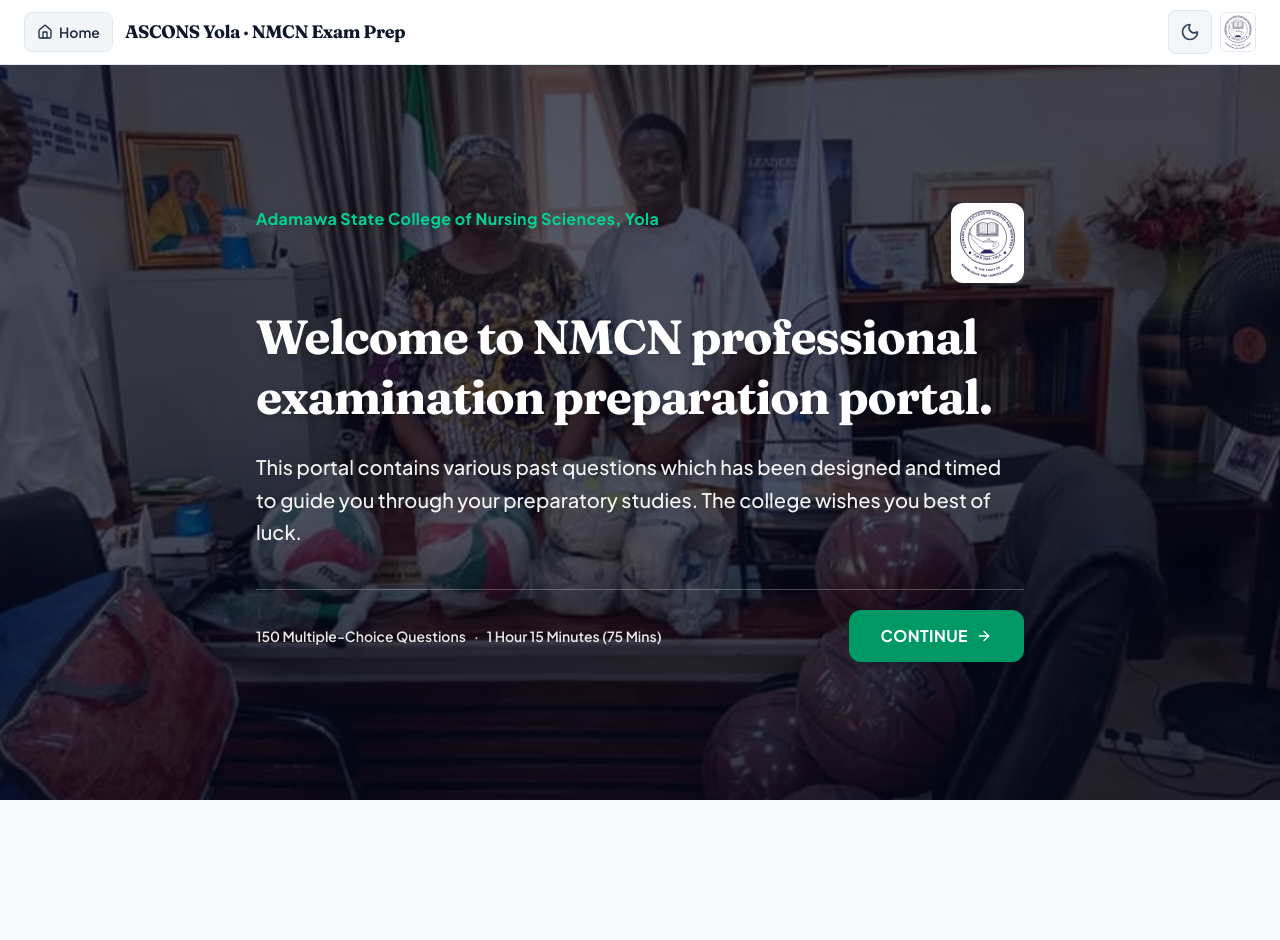
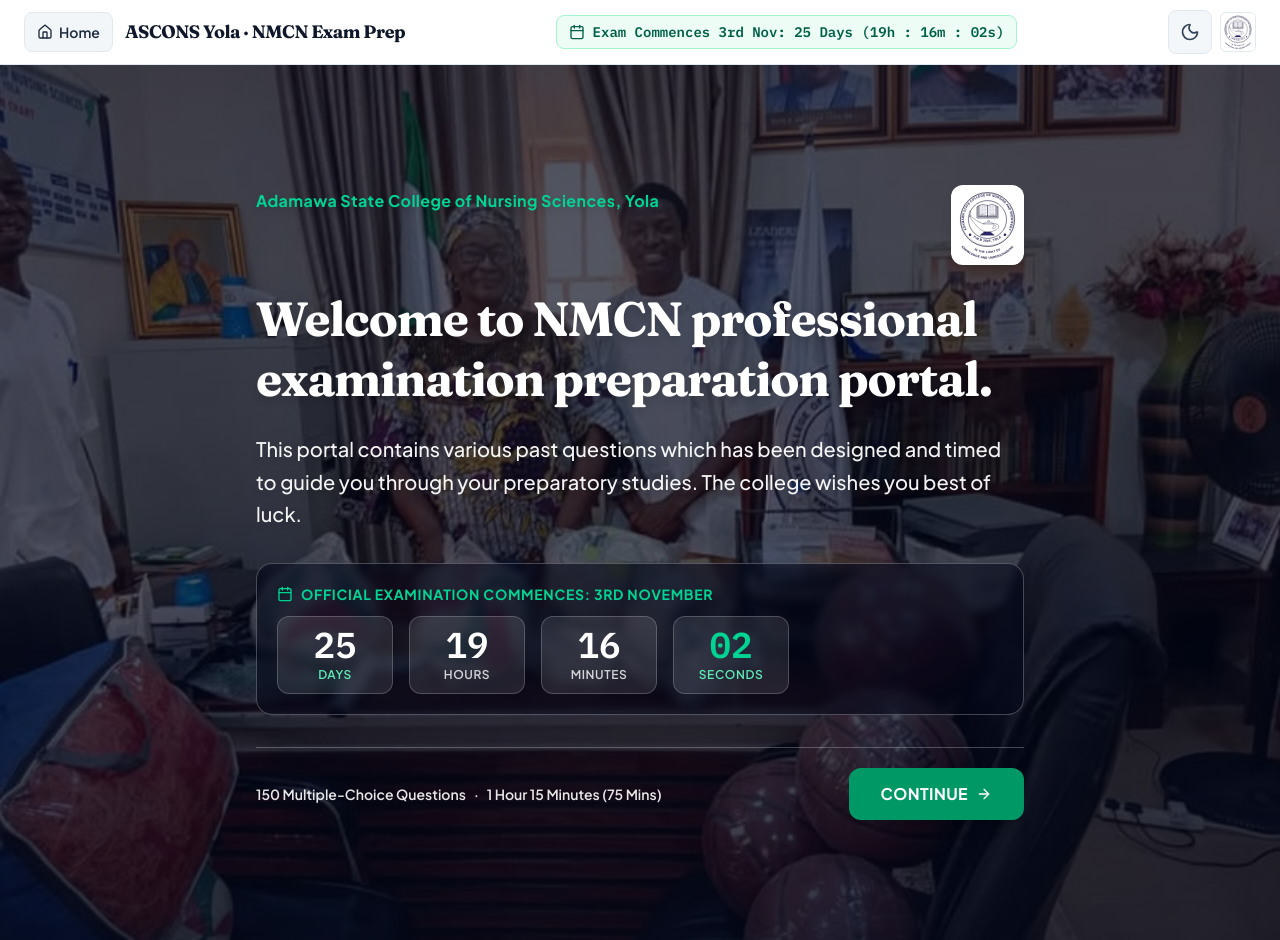
Before and after one commit to mhixtaemmy001-crypto/NMCN-examination-preparation-portal, a React (Vite) app: page / in a window 1280 px wide. Before the commit the page ends 800 px from the top, so only its background shows below. Built offline with nearby package versions, Linux system fonts and the light colour scheme.

Commit message:
feat: add exam countdown for November 3rd
Implement utility logic to calculate the remaining time until the annual November 3rd exam date for ASCONS Yola students.

```diff
--- a/src/App.tsx
+++ b/src/App.tsx
@@ -15,6 +15,7 @@
   ChevronDown,
   ChevronUp,
   Home,
+  Calendar,
 } from 'lucide-react';
 import { AppScreen, OptionKey, Question, ActiveExamSession, QuestionSection } from './types';
 import { QUESTION_TYPES } from './data/questionBank';
@@ -25,6 +26,41 @@
 const EXAM_DURATION_SECONDS = 4500; // 150 questions × 30 seconds = 4,500 seconds = 75 minutes (1 hr 15 mins)
 const STORAGE_KEY_SESSION = 'ascons_nmcn_active_exam_v1';
 const STORAGE_KEY_THEME = 'ascons_nmcn_theme_v1';
+
+interface Nov3Countdown {
+  days: number;
+  hours: number;
+  minutes: number;
+  seconds: number;
+  hasCommenced: boolean;
+}
+
+function getNov3ExamCountdown(): Nov3Countdown {
+  const now = new Date();
+  let targetYear = now.getFullYear();
+  // November is month index 10 (0-based)
+  const targetDate = new Date(targetYear, 10, 3, 0, 0, 0, 0);
+
+  // If November 3rd of this year has already passed by more than 7 days, count down to next year's Nov 3
+  if (now.getTime() > targetDate.getTime() + 7 * 24 * 60 * 60 * 1000) {
+    targetYear += 1;
+  }
+
+  const finalTarget = new Date(targetYear, 10, 3, 0, 0, 0, 0);
+  const diffMs = finalTarget.getTime() - now.getTime();
+
+  if (diffMs <= 0) {
+    return { days: 0, hours: 0, minutes: 0, seconds: 0, hasCommenced: true };
+  }
+
+  const totalSeconds = Math.floor(diffMs / 1000);
+  const days = Math.floor(totalSeconds / 86400);
+  const hours = Math.floor((totalSeconds % 86400) / 3600);
+  const minutes = Math.floor((totalSeconds % 3600) / 60);
+  const seconds = totalSeconds % 60;
+
+  return { days, hours, minutes, seconds, hasCommenced: false };
+}
 
 function formatCountdown(totalSeconds: number): string {
   const clamped = Math.max(0, Math.floor(totalSeconds));
@@ -77,6 +113,14 @@
   const [fiveMinBannerVisible, setFiveMinBannerVisible] = useState<boolean>(false);
   const [showSubmitConfirmModal, setShowSubmitConfirmModal] = useState<boolean>(false);
   const [mobileNavOpen, setMobileNavOpen] = useState<boolean>(false);
+  const [examCountdown, setExamCountdown] = useState<Nov3Countdown>(() => getNov3ExamCountdown());
+
+  useEffect(() => {
+    const timer = window.setInterval(() => {
+      setExamCountdown(getNov3ExamCountdown());
+    }, 1000);
+    return () => window.clearInterval(timer);
+  }, []);
 
   const isScrollingFromClick = useRef<boolean>(false);
 
@@ -349,8 +393,8 @@
             </button>
           </div>
 
-          {/* Zone 2: Exam Live Timer & Progress (Visible during Exam) */}
-          {screen === 'exam' && (
+          {/* Zone 2: Exam Live Timer & Progress (Visible during Exam) OR Nov 3rd Countdown */}
+          {screen === 'exam' ? (
             <div className="flex items-center gap-2 sm:gap-4">
               <div
                 aria-live="polite"
@@ -368,6 +412,23 @@
               <span className="hidden md:inline-block text-xs font-medium text-slate-600 dark:text-slate-400 font-mono-tabular">
                 Answered: {answeredCount}/150
               </span>
+            </div>
+          ) : (
+            <div className="hidden md:flex items-center gap-2 px-3 py-1.5 rounded-lg border border-emerald-200 dark:border-emerald-800/80 bg-emerald-50/90 dark:bg-emerald-950/50 text-emerald-800 dark:text-emerald-300 text-xs sm:text-sm font-semibold">
+              <Calendar className="w-4 h-4 shrink-0" />
+              {examCountdown.hasCommenced ? (
+                <span>NMCN Exam Commenced (3rd Nov)</span>
+              ) : (
+                <span className="font-mono-tabular">
+                  Exam Commences 3rd Nov:{' '}
+                  <strong>
+                    {examCountdown.days} {examCountdown.days === 1 ? 'Day' : 'Days'}
+                  </strong>{' '}
+                  ({String(examCountdown.hours).padStart(2, '0')}h :{' '}
+                  {String(examCountdown.minutes).padStart(2, '0')}m :{' '}
+                  {String(examCountdown.seconds).padStart(2, '0')}s)
+                </span>
+              )}
             </div>
           )}
 
@@ -456,9 +517,61 @@
                 Welcome to NMCN professional examination preparation portal.
               </h1>
 
-              <p className="text-lg sm:text-xl text-white/95 font-medium leading-relaxed mb-10 drop-shadow-md">
+              <p className="text-lg sm:text-xl text-white/95 font-medium leading-relaxed mb-8 drop-shadow-md">
                 This portal contains various past questions which has been designed and timed to guide you through your preparatory studies. The college wishes you best of luck.
               </p>
+
+              {/* Daily Examination Countdown (3rd November) directly on background */}
+              <div className="mb-8 p-4 sm:p-5 rounded-2xl bg-slate-950/55 backdrop-blur-xs border border-white/25">
+                <div className="flex items-center gap-2 text-emerald-400 text-xs sm:text-sm font-bold tracking-wider uppercase mb-3">
+                  <Calendar className="w-4 h-4 shrink-0" />
+                  <span>Official Examination Commences: 3rd November</span>
+                </div>
+
+                {examCountdown.hasCommenced ? (
+                  <p className="text-lg sm:text-xl font-bold text-white">
+                    The NMCN Professional Examination has commenced. Best of luck!
+                  </p>
+                ) : (
+                  <div className="grid grid-cols-4 gap-2.5 sm:gap-4 max-w-lg">
+                    <div className="rounded-xl bg-white/10 border border-white/20 px-3 py-2.5 text-center">
+                      <div className="font-mono-tabular text-2xl sm:text-4xl font-extrabold text-white leading-none">
+                        {examCountdown.days}
+                      </div>
+                      <div className="text-[11px] sm:text-xs font-semibold text-emerald-300 uppercase tracking-wider mt-1">
+                        {examCountdown.days === 1 ? 'Day' : 'Days'}
+                      </div>
+                    </div>
+
+                    <div className="rounded-xl bg-white/10 border border-white/20 px-3 py-2.5 text-center">
+                      <div className="font-mono-tabular text-2xl sm:text-4xl font-extrabold text-white leading-none">
+                        {String(examCountdown.hours).padStart(2, '0')}
+                      </div>
+                      <div className="text-[11px] sm:text-xs font-semibold text-white/80 uppercase tracking-wider mt-1">
+                        Hours
+                      </div>
+                    </div>
+
+                    <div className="rounded-xl bg-white/10 border border-white/20 px-3 py-2.5 text-center">
+                      <div className="font-mono-tabular text-2xl sm:text-4xl font-extrabold text-white leading-none">
+                        {String(examCountdown.minutes).padStart(2, '0')}
+                      </div>
+                      <div className="text-[11px] sm:text-xs font-semibold text-white/80 uppercase tracking-wider mt-1">
+                        Minutes
+                      </div>
+                    </div>
+
+                    <div className="rounded-xl bg-white/10 border border-white/20 px-3 py-2.5 text-center">
+                      <div className="font-mono-tabular text-2xl sm:text-4xl font-extrabold text-emerald-400 leading-none">
+                        {String(examCountdown.seconds).padStart(2, '0')}
+                      </div>
+                      <div className="text-[11px] sm:text-xs font-semibold text-emerald-300 uppercase tracking-wider mt-1">
+                        Seconds
+                      </div>
+                    </div>
+                  </div>
+                )}
+              </div>
 
               <div className="pt-5 border-t border-white/25 flex flex-col sm:flex-row sm:items-center sm:justify-between gap-4">
                 <div className="text-xs sm:text-sm font-semibold text-white/90 drop-shadow-xs">
```
